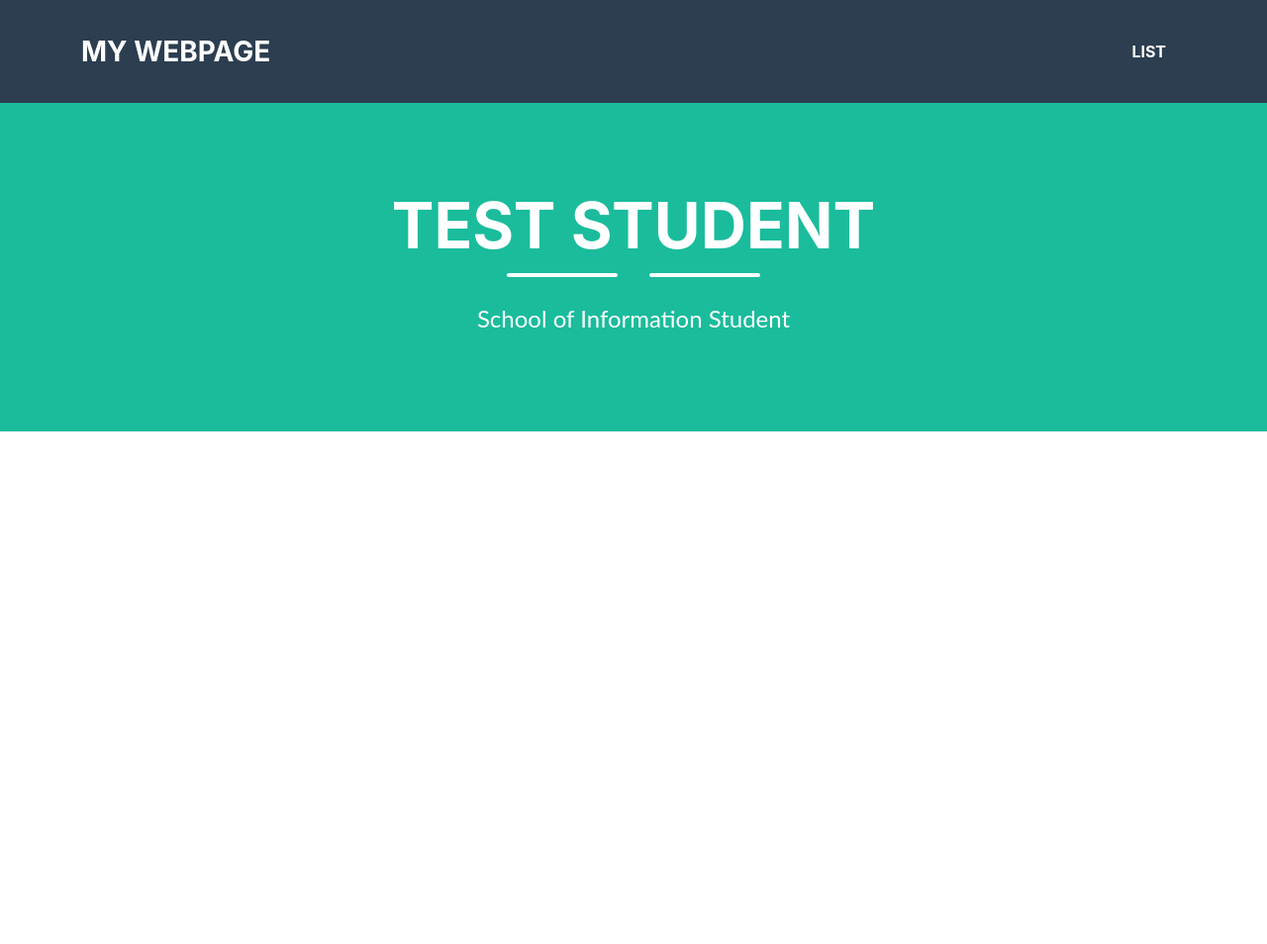
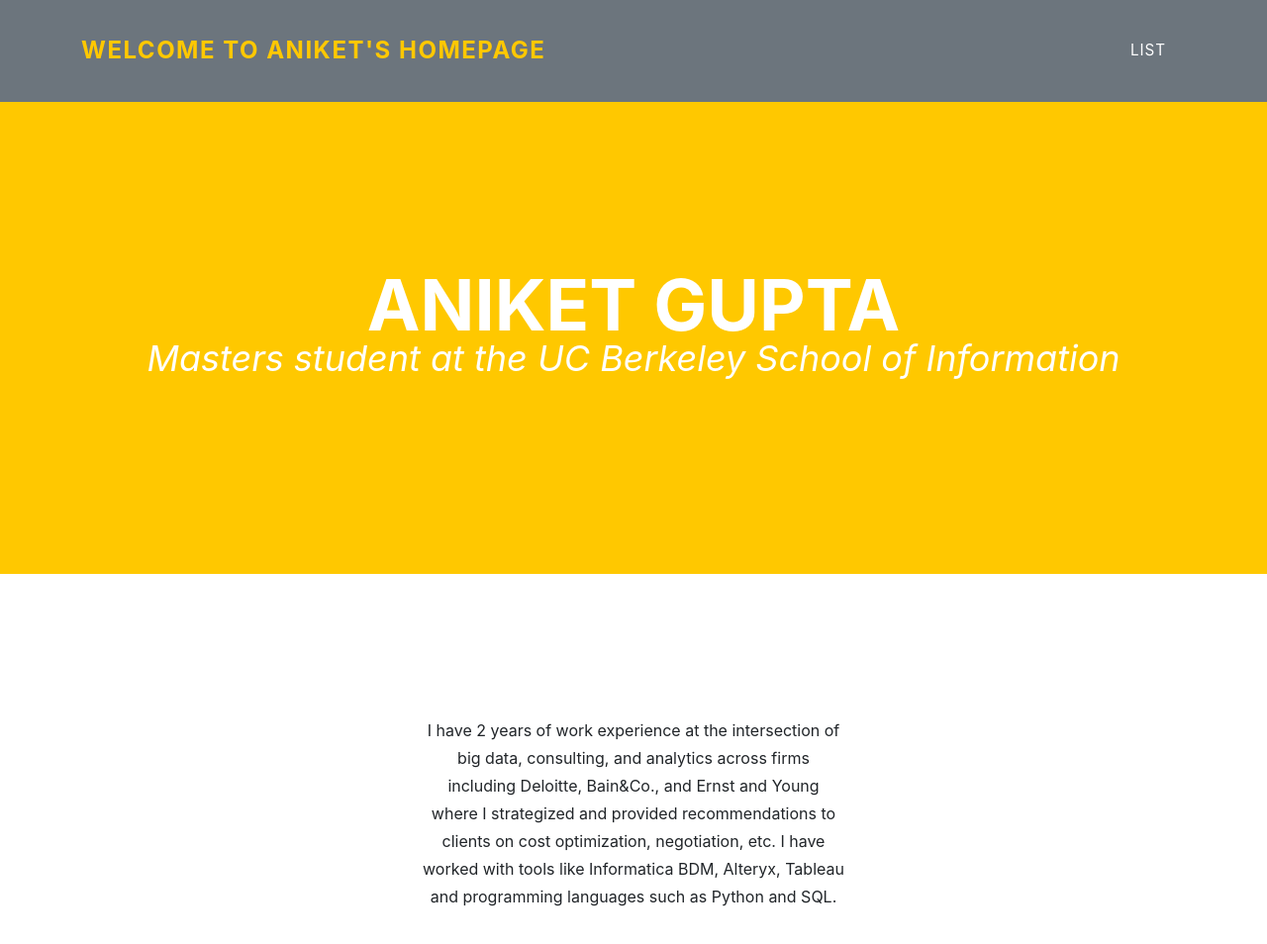
Before and after one commit to guptaanik41/guptaanik41.github.io, a plain HTML site: page index.html in a window 1280 px wide. Shown: the whole page at 99% size. Before the commit the page ends 800 px from the top, so only its background shows below. Drawn offline with Linux system fonts and the light colour scheme.

Commit message:
updated the ABOUT section

```diff
--- a/index.html
+++ b/index.html
@@ -1,9 +1,9 @@
 <!DOCTYPE HTML>
 <html>
     <header>
-        <link rel="stylesheet" href="style.css">
+        <link rel="stylesheet" href="Example_CSS_Style Templates/style1.css">
         <link rel="stylesheet" href="table_style.css">
-        <title>My Webpage Title</title>
+        <title>Aniket's Homepage</title>
     </header>
     <body>
         <!---Navigation--->
@@ -11,7 +11,7 @@
         <nav class="navbar navbar-expand-lg bg-secondary text-uppercase fixed-top" id="mainNav">
             <div class="container">
                 <!--This code defines the "My Webpage" link in the top left corner of the navigation pane-->
-                <a class="navbar-brand" href="./index.html">My Webpage</a>
+                <a class="navbar-brand" href="./index.html">Welcome to Aniket's Homepage</a>
                 <!--This code defines the "List" link in the top right corner of the navigation pane-->
                 <ul class="navbar-nav ms-auto">
                     <li class="nav-item mx-0 mx-lg-1"><a class="nav-link py-3 px-0 px-lg-3 rounded" href="./list.html">List</a></li>
@@ -23,20 +23,23 @@
             <div class="container d-flex align-items-center flex-column">
 
                 <!-- This code is for the student name-->
-                <h1 class="masthead-heading text-uppercase mb-0">Test Student</h1>
+                <h1 class="masthead-heading text-uppercase mb-0">Aniket Gupta</h1>
                 <!--This code creates the two lines separating the student name from the subtitle-->
                 <div class="divider-custom divider-light">
                     <div class="divider-custom-line"></div>
                     <div class="divider-custom-line"></div>
                 </div>
                 <!--This code creates the subheading underneath the line dividers-->
-                <p class="masthead-subheading font-weight-light mb-0">School of Information Student</p>
+                <p class="masthead-subheading font-weight-light mb-0">Masters student at the UC Berkeley School of Information</p>
             </div>
         </header>
         <section class="text-center">
 
-            <div class="col-md-6 col-lg-4 mb-5">
-                <!-- put your bio paragraph here; remember to use the correct html tags -->
+            <div class="col-md-6 col-lg-4 mx-auto">
+                <p> I have 2 years of work experience at the intersection of big data, consulting, and analytics across firms including Deloitte,
+                    Bain&Co., and Ernst and Young where I strategized and provided recommendations to clients
+                    on cost optimization, negotiation, etc. I have worked with tools like Informatica BDM, Alteryx, Tableau and programming languages
+                    such as Python and SQL.</p>
 
             </div>
         </section>
```
Also changed, not shown: list.html (+1 -1 lines).
